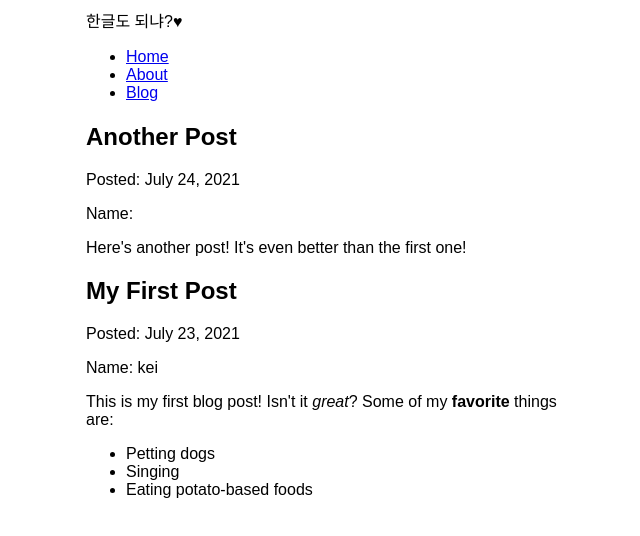
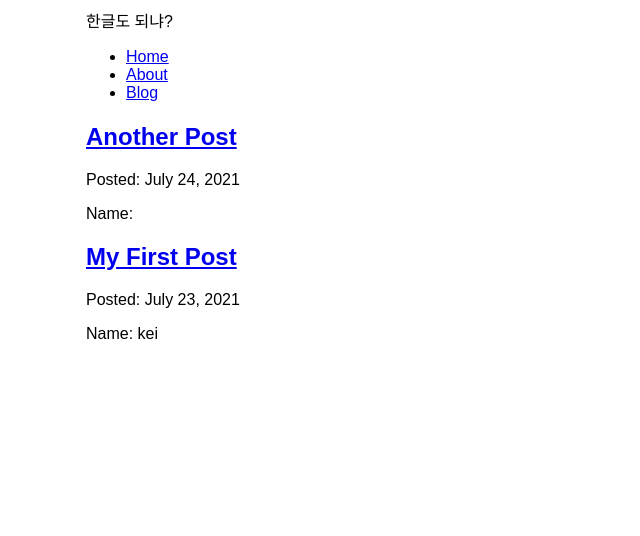
Before and after one commit to keikang/gatsby-toy, a Gatsby site: page /blog in a window 1280 px wide. Shown: the whole page, without its empty margins (304-944 px from the left). Built offline with nearby package versions, Linux system fonts and the light colour scheme; Gatsby itself is replaced by a stand-in of ours.

Commit message:
Finished Gatsby Tutorial Part 6

```diff
--- a/gatsby-config.js
+++ b/gatsby-config.js
@@ -1,7 +1,7 @@
 module.exports = {
   siteMetadata: {
     siteUrl: `https://www.yourdomain.tld`,
-    title: '한글도 되냐?♥',
+    title: '한글도 되냐?',
   },
   plugins: [
     'gatsby-plugin-image',
--- a/src/pages/blog.js
+++ b/src/pages/blog/index.js
@@ -1,7 +1,6 @@
 import * as React from 'react'
-import { graphql } from 'gatsby'
-import { MDXRenderer } from 'gatsby-plugin-mdx'
-import Layout from '../components/layout'
+import { Link, graphql } from 'gatsby'
+import Layout from '../../components/layout'
 
 
 const BlogPage = ({ data }) => {
@@ -12,12 +11,13 @@ const BlogPage = ({ data }) => {
             {
                 data.allMdx.nodes.map((node) => (
                     <article key={node.id}>
-                        <h2>{node.frontmatter.title}</h2>
+                        <h2>
+                            <Link to={`/blog/${node.slug}`}>
+                            {node.frontmatter.title}
+                            </Link>
+                        </h2>
                         <p>Posted: {node.frontmatter.date}</p>
                         <p>Name: {node.frontmatter.name}</p>
-                        <MDXRenderer>
-                            {node.body}
-                        </MDXRenderer>
                     </article>
                 ))
             }
@@ -26,7 +26,7 @@ const BlogPage = ({ data }) => {
 }
 
 export const query = graphql`
-    query MyQuery {
+    query {
         allMdx(sort: {fields: frontmatter___date, order: DESC}) {
             nodes {
                 frontmatter {
@@ -35,7 +35,7 @@ export const query = graphql`
                     name
                 }
                 id
-                body
+                slug
             }
         }
     }
```
Also changed, not shown: src/pages/blog/{mdx.slug}.js (added, +32 -0 lines).
